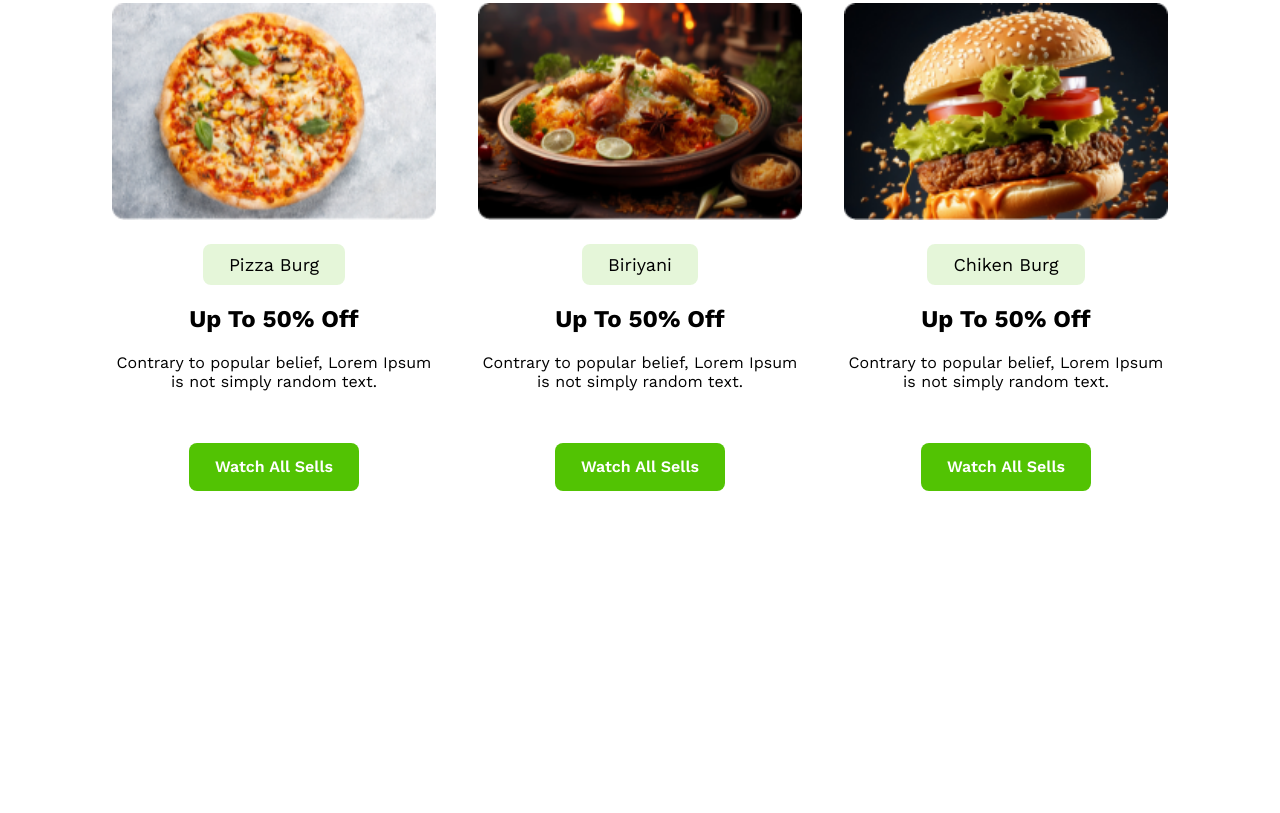
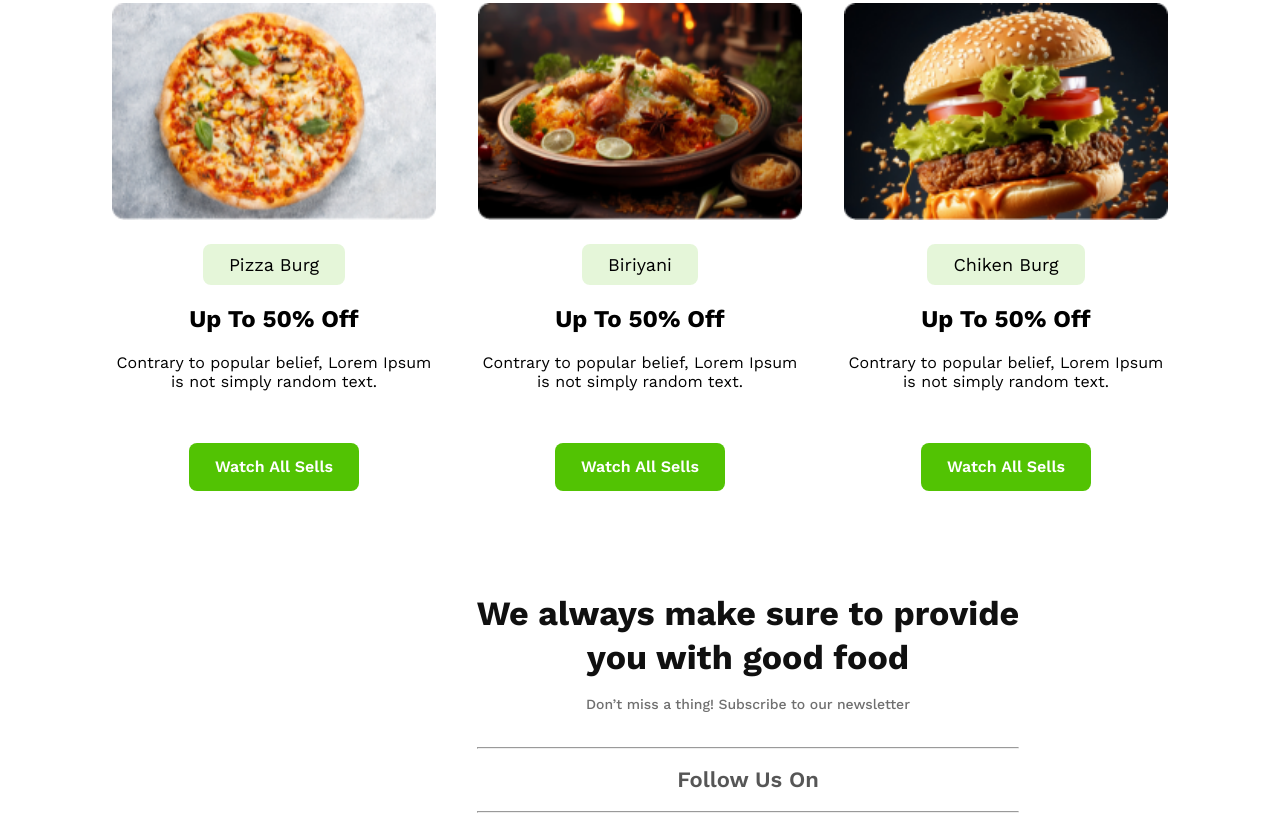
Before and after one commit to SHShadhin/food-restaurant-project, a plain HTML site: page index.html in a window 1280 px wide. Shown: the part 1024-1837 px from the top of the page. Before the commit the page ends 1515 px from the top, so only its background shows below. Drawn offline with nearby package versions, Linux system fonts and the light colour scheme.

Commit message:
footer content part added

```diff
--- a/index.html
+++ b/index.html
@@ -87,5 +87,19 @@
 
       </div>
     </section>
+
+    <section class="footer">
+      <div class="footer-content">
+        <h2 class="footer-title">We always make sure to provide <br> you with good food</h2>
+        <p class="footer-sub">Don’t miss a thing! Subscribe to our newsletter</p>
+        <hr>
+        <p class="icon-title">Follow Us On</p>
+        <hr>
+      </div>
+
+      <div class="icon">
+
+      </div>
+    </section>
   </body>
 </html>
--- a/styles/style.css
+++ b/styles/style.css
@@ -144,3 +144,58 @@ text-align: center;
 background: rgba(82, 195, 3, 0.15);
   padding: 10px 26px 10px 26px;
 }
+
+
+
+/* footer styles */
+
+.footer{
+  width: 1056px;
+  display: flex;
+  flex-direction: column;
+  justify-content: center;
+  align-items: center;
+  margin-top: 100px;
+margin-left: 220px;
+text-align: center;
+}
+
+
+.footer .footer-title {
+  color: rgba(16, 16, 16, 1);
+
+font-family: Work Sans;
+font-size: 34px;
+font-weight: 700;
+line-height: 44px;
+letter-spacing: 0%;
+text-align: center;
+
+}
+
+
+.footer .footer-sub {
+  color: rgba(16, 16, 16, 1);
+opacity: 0.6;
+
+font-family: Work Sans;
+font-size: 14px;
+font-weight: 500;
+line-height: 100%;
+letter-spacing: 0%;
+text-align: center;
+margin-top: 18px;
+margin-bottom: 36px;
+}
+
+.icon-title{
+  color: rgba(16, 16, 16, 1);
+opacity: 0.7;
+font-family: Work Sans;
+font-size: 22px;
+font-weight: 600;
+line-height: 100%;
+letter-spacing: 0%;
+text-align: center;
+margin: 20px 0;
+}
```
